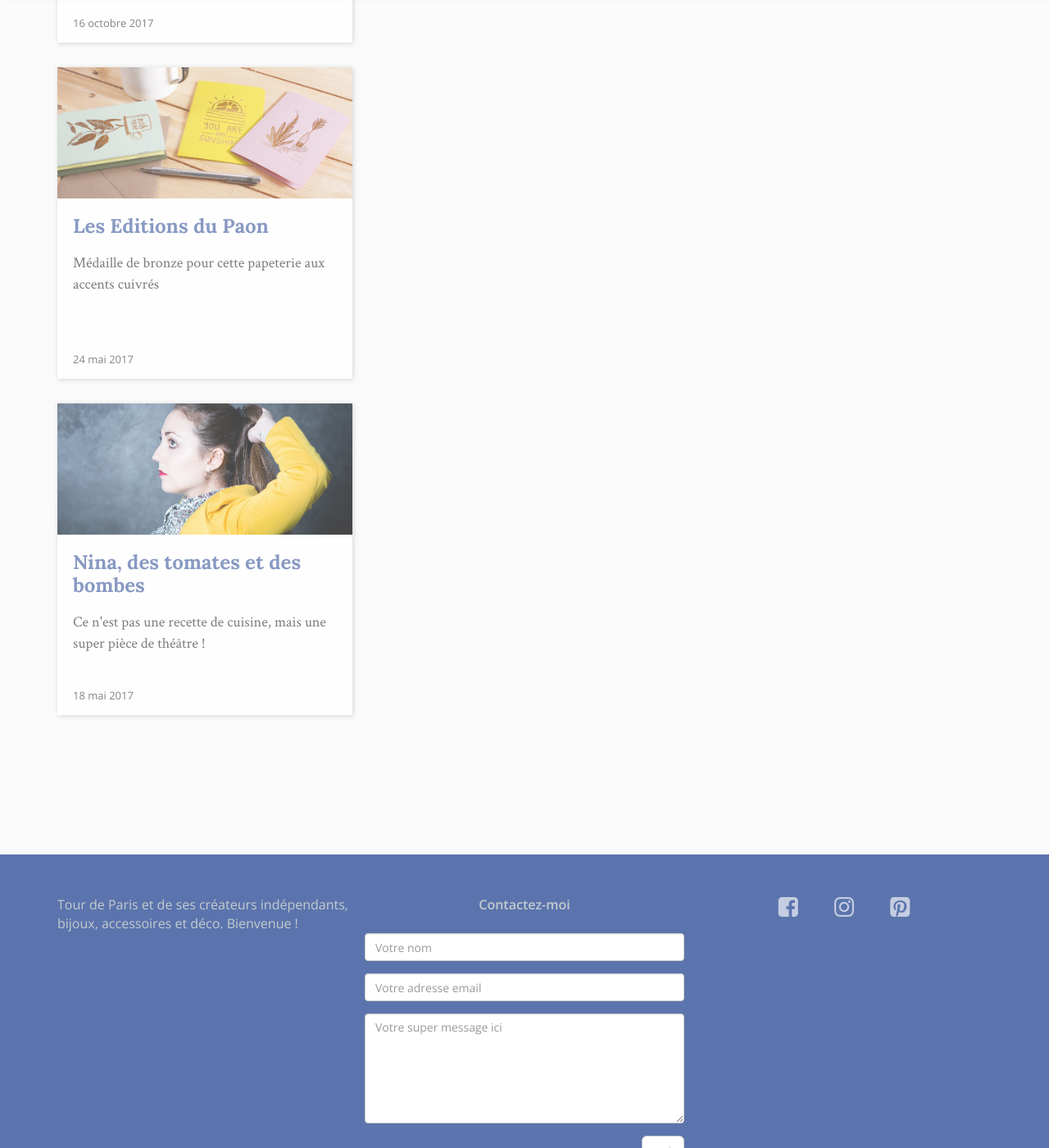
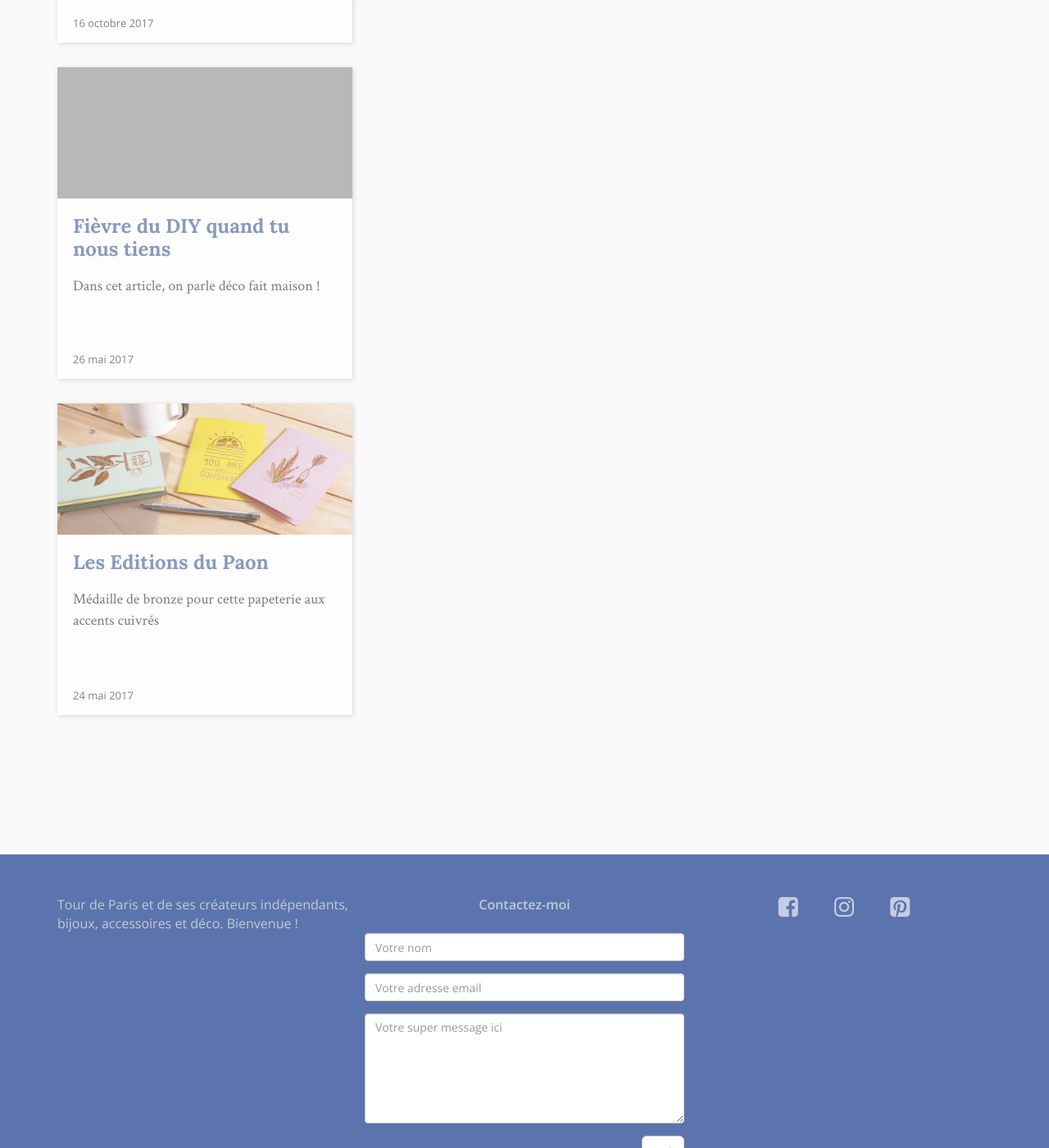
Before and after one commit to lespetitshugues/lespetitshugues.github.io, a Jekyll site: the page built from _posts/2017-02-25-fievre-de-la-decoration-quand-tu-nous-tiens.md, in a window 1280 px wide and 1400 px high, scrolled down 8099 px. Shown: the whole window at 82% size. Built offline with Jekyll 4.4.1, drawn with Linux system fonts in a browser that asks for light colours; nearby versions of some CDN libraries; comment, search, counter and statistics services are not loaded; some of the changed lines change nothing that is shown; some of the changed text lies outside the part shown; grey boxes are pictures that could not be loaded.

Commit message:
Update from Forestry.io - 2017-02-25-fievre-de-la-decoration-quand-tu-nous-tiens.md

```diff
--- a/_posts/2017-02-25-fievre-de-la-decoration-quand-tu-nous-tiens.md
+++ b/_posts/2017-02-25-fievre-de-la-decoration-quand-tu-nous-tiens.md
@@ -1,11 +1,11 @@
 ---
 layout: post
 subtitle: Dans cet article, on parle déco fait maison !
-hero_img: img/posts/affiche-coeur-d-artichaut-rose-1.jpeg
+hero_img: "/img/posts/IMG_1090.jpg"
 tags: []
 comments: true
 title: Fièvre du DIY quand tu nous tiens
-date: 2017-02-24 00:00:00 +0000
+date: 2017-05-26 18:48:00 +0200
 photo_credit: Frenchblossom.com
 ---
 
```
Also changed, not shown: .forestry/front_matter/templates/posts.yml.
